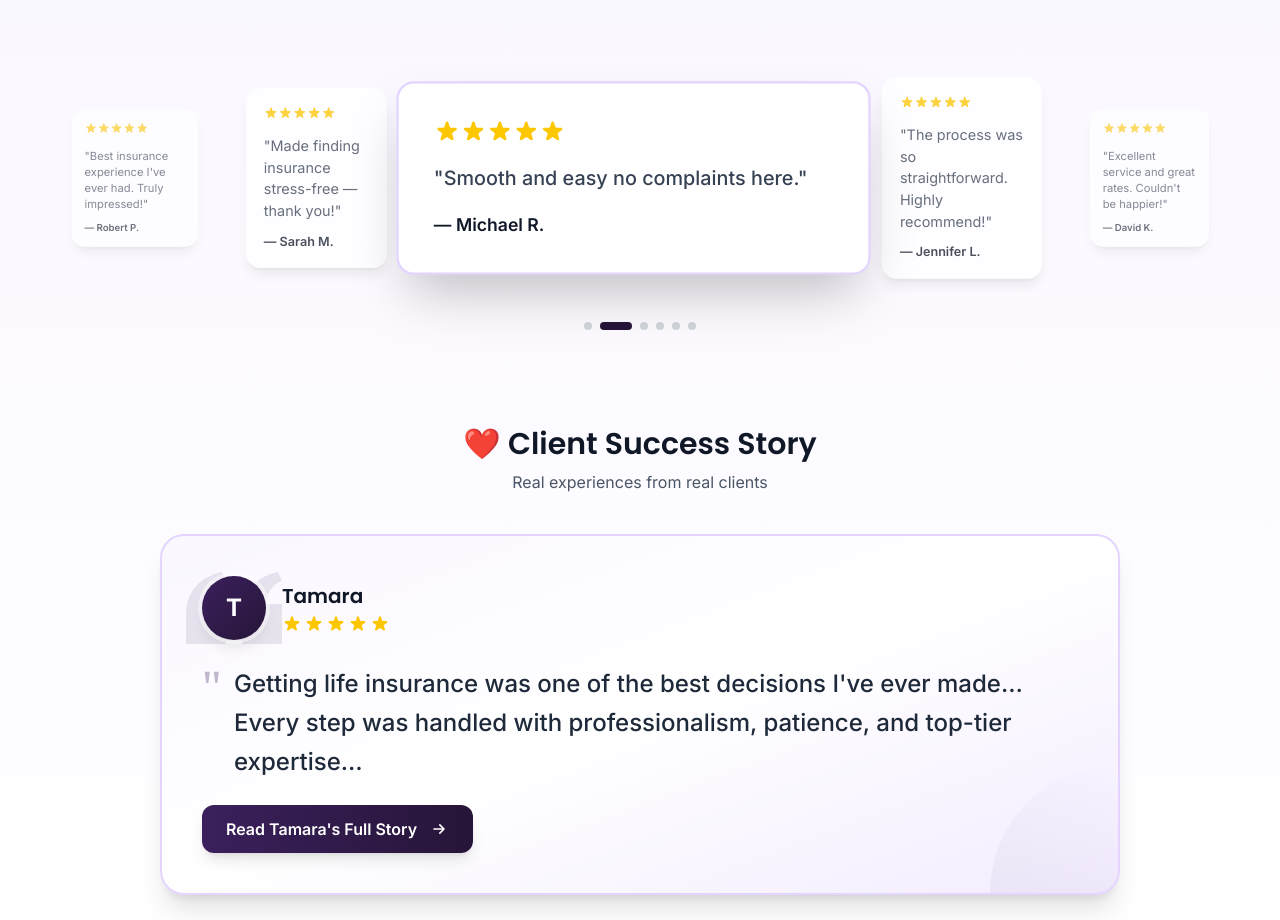
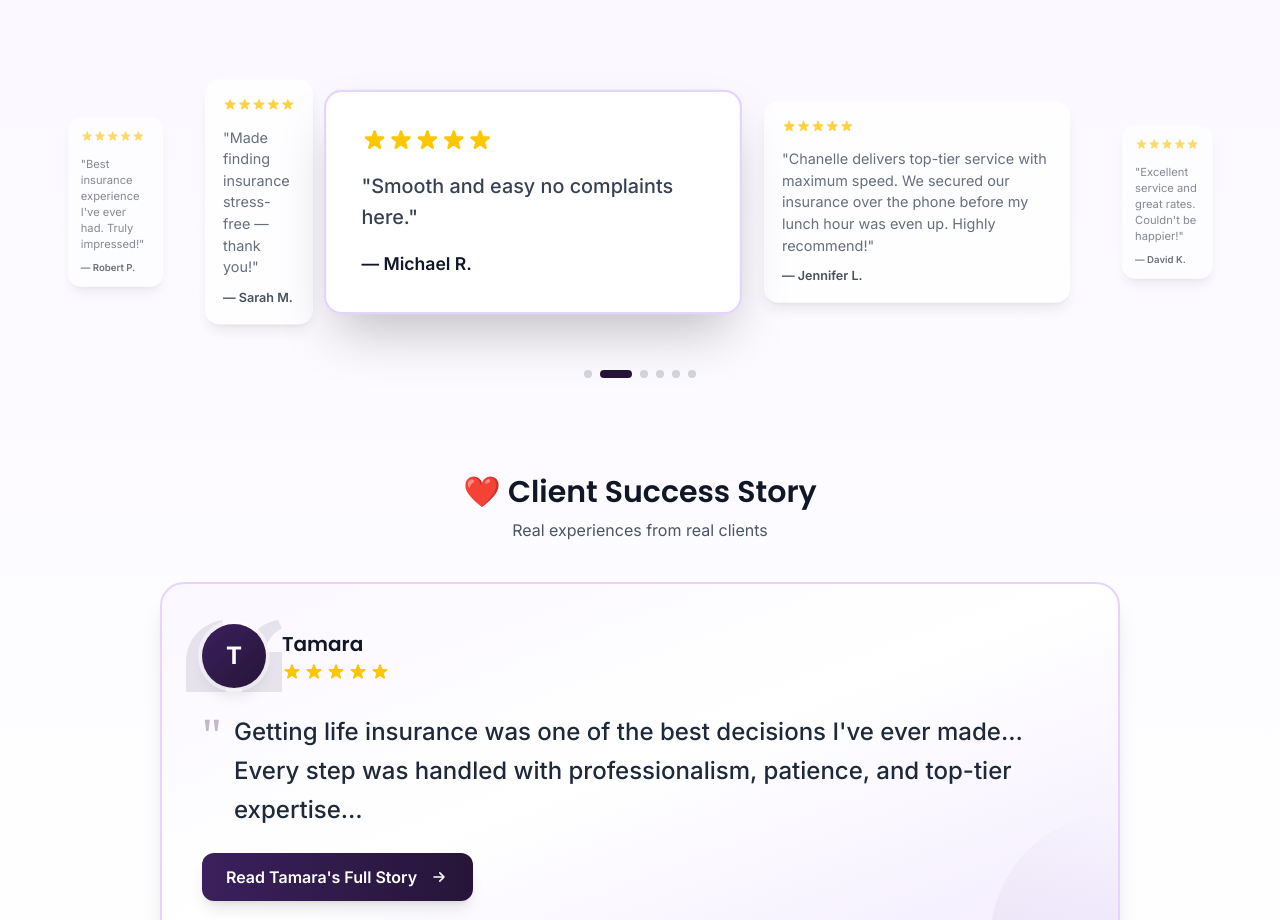
Before and after one commit to ElmekaouiHaitham/thepolicyboss, a Next.js app: page / in a window 1280 px wide. Shown: the part 2780-3700 px from the top of the page. Built offline with nearby package versions, Linux system fonts and the light colour scheme.

Commit message:
Update testimonial text in TestimonialCarousel component for enhanced detail and realism.

```diff
--- a/components/TestimonialCarousel.tsx
+++ b/components/TestimonialCarousel.tsx
@@ -14,14 +14,16 @@ const testimonials: Testimonial[] = [
     text: "Made finding insurance stress-free — thank you!",
     author: "Sarah M.",
   },
+  // real
   {
     id: 2,
     text: "Smooth and easy no complaints here.",
     author: "Michael R.",
   },
+  // real
   {
     id: 3,
-    text: "The process was so straightforward. Highly recommend!",
+    text: "Chanelle delivers top-tier service with maximum speed. We secured our insurance over the phone before my lunch hour was even up. Highly recommend!",
     author: "Jennifer L.",
   },
   {
```
